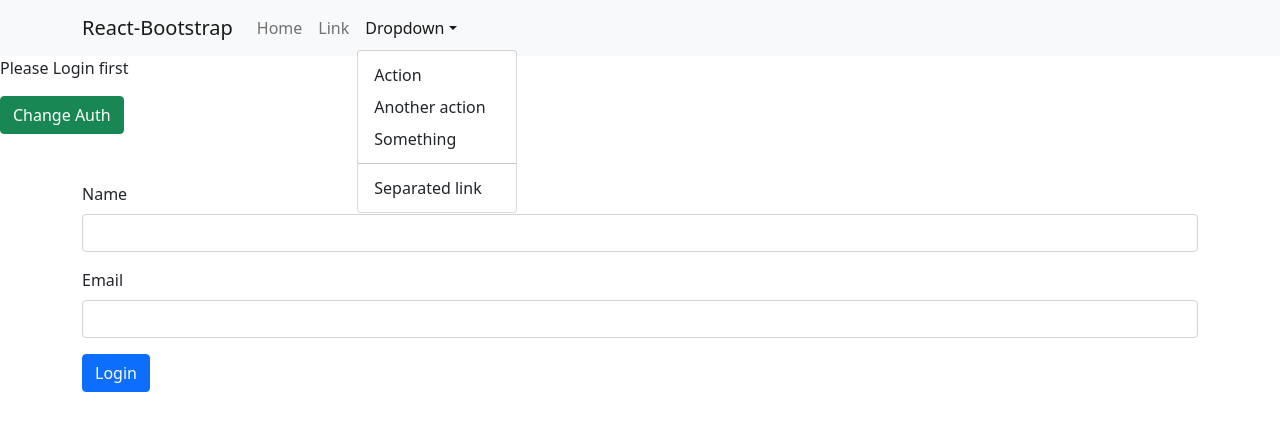
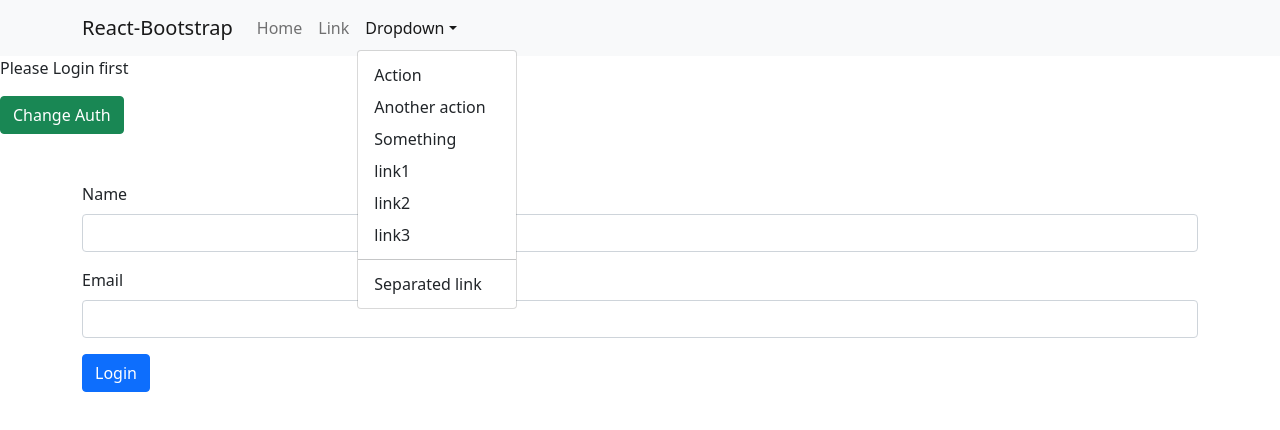
Before and after one commit to amira-abdelhady/AAib, a React (Create React App) app: page / in a window 1280 px wide. Both pictures are taken after a click on the button "Dropdown". Shown: the top 430 px of the page. Built offline with nearby package versions, Linux system fonts and the light colour scheme.

Commit message:
adding to nav and link

```diff
--- a/src/link/link.js
+++ b/src/link/link.js
@@ -2,7 +2,14 @@
 const Link =(props)=>{
 console.log(props);
   return(
-    <a href={props.href}>{props.name}</a>
+    <>
+     <a href={props.href}>{props.name}</a>
+    <a href={props.href}>{props.age}</a>
+    <a href={props.href}>{props.salary}</a>
+    <a href={props.href}>{props.job}</a>
+    </>
+
+
   )
 }
 
--- a/src/navbar/navbar.js
+++ b/src/navbar/navbar.js
@@ -58,6 +58,9 @@ changeName(){
           <NavDropdown.Item href="#action/3.1">Action</NavDropdown.Item>
           <NavDropdown.Item href="#action/3.2">Another action</NavDropdown.Item>
           <NavDropdown.Item href="#action/3.3">Something</NavDropdown.Item>
+          <NavDropdown.Item href="#action/3.3">link1</NavDropdown.Item>
+          <NavDropdown.Item href="#action/3.3">link2</NavDropdown.Item>
+          <NavDropdown.Item href="#action/3.3">link3</NavDropdown.Item>
           <NavDropdown.Divider />
           <NavDropdown.Item href="#action/3.4">Separated link</NavDropdown.Item>
         </NavDropdown>
```
